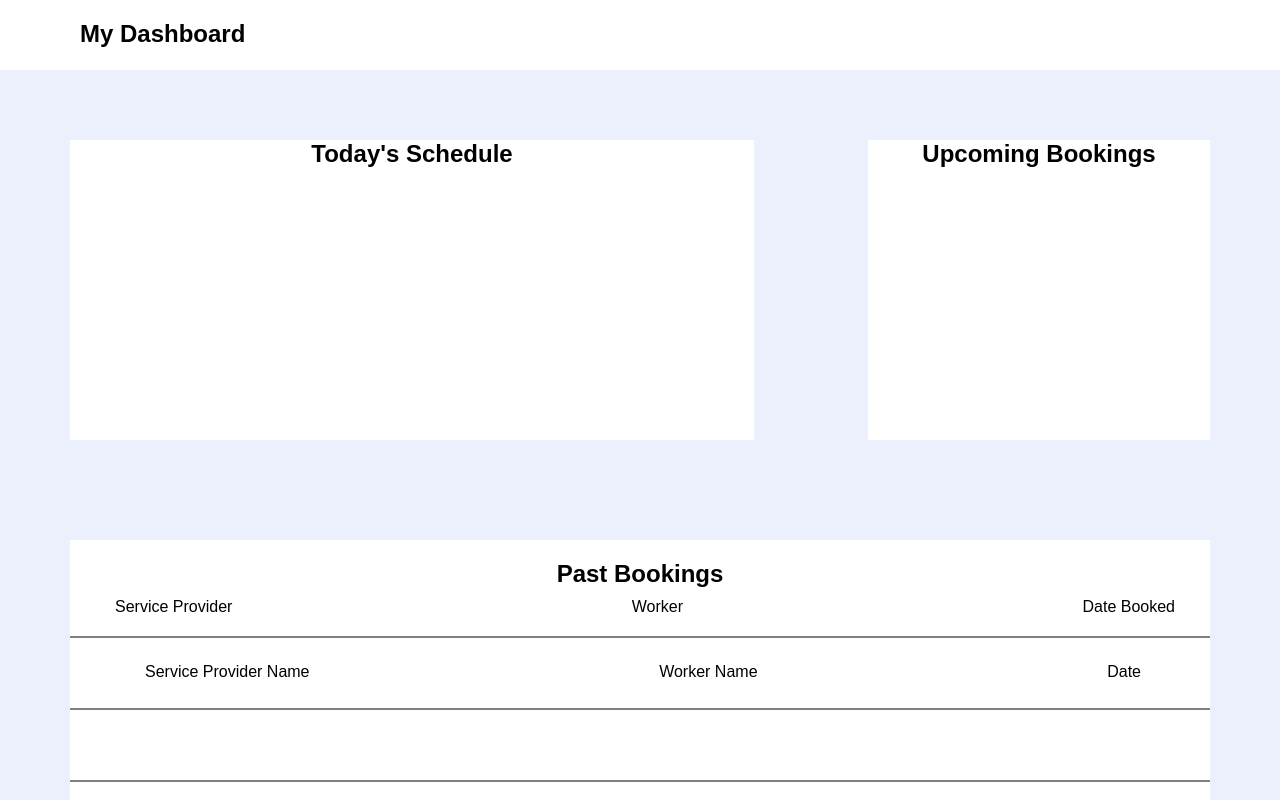
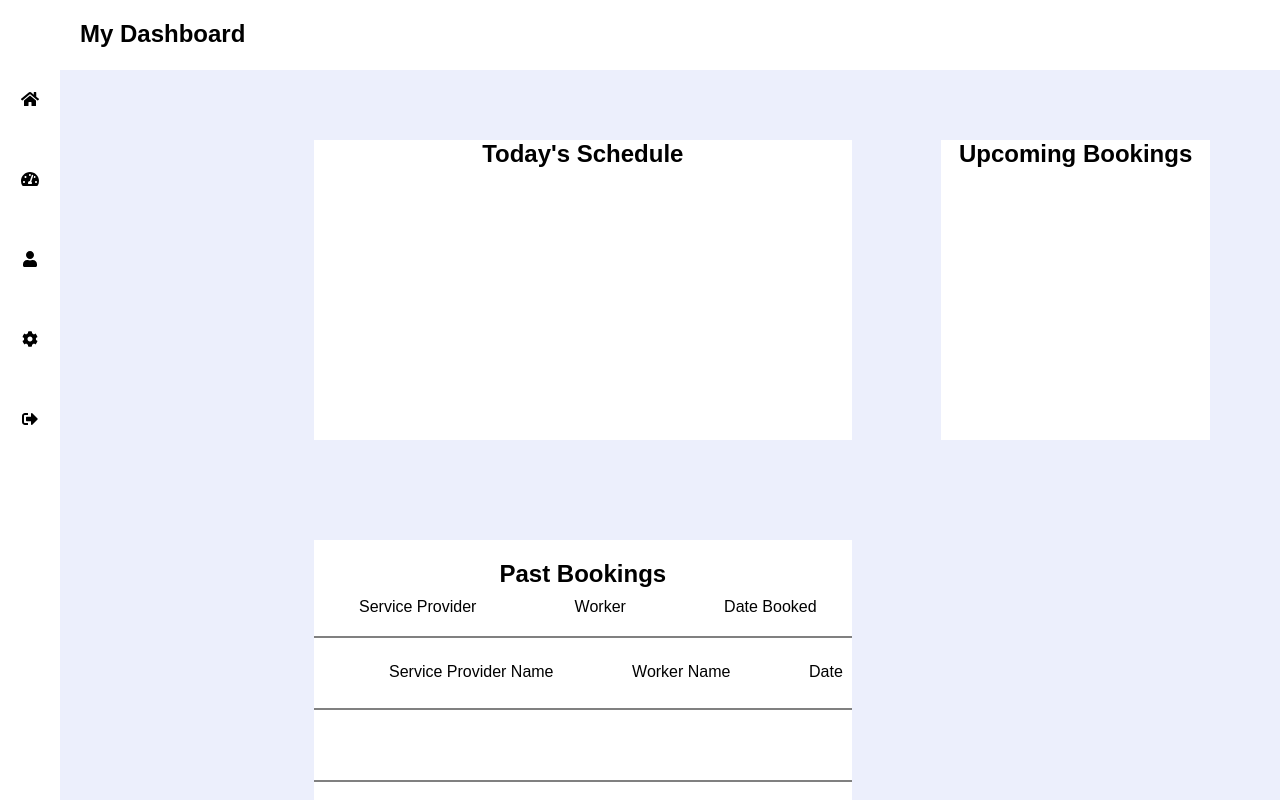
Before and after one commit to RMIT-SEPT/majorproject-5-wed-16-30-7, a React (Create React App) app in the folder FrontEnd/agme-app/: page /dashboard in a window 1280 px wide. Shown: the top 800 px of the page. Built offline with nearby package versions, Linux system fonts and the light colour scheme.

Commit message:
nav bar added

```diff
--- a/FrontEnd/agme-app/package.json
+++ b/FrontEnd/agme-app/package.json
@@ -3,6 +3,9 @@
   "version": "0.1.0",
   "private": true,
   "dependencies": {
+    "@fortawesome/fontawesome-svg-core": "^1.2.30",
+    "@fortawesome/free-solid-svg-icons": "^5.14.0",
+    "@fortawesome/react-fontawesome": "^0.1.11",
     "@testing-library/jest-dom": "^4.2.4",
     "@testing-library/react": "^9.5.0",
     "@testing-library/user-event": "^7.2.1",
--- a/FrontEnd/agme-app/src/App.js
+++ b/FrontEnd/agme-app/src/App.js
@@ -1,6 +1,7 @@
 import React from 'react';
 import './App.css';
 import { BrowserRouter as Router, Route, Switch } from 'react-router-dom';
+import "./Components/FontAwesomeIcons/FontAwesomeIcons"
 import LoginForm from './Components/LoginForm';
 import Dashboard from './Components/Dashboard';
 
--- a/FrontEnd/agme-app/src/Components/Dashboard.js
+++ b/FrontEnd/agme-app/src/Components/Dashboard.js
@@ -1,5 +1,6 @@
 import React from 'react';
 import './Dashboard.scss';
+import NavBar from './Layouts/NavBar.js'
 
 class Dashboard extends React.Component {
     render() {
@@ -8,6 +9,10 @@ class Dashboard extends React.Component {
                 <section className="Header">
                     <h1>My Dashboard</h1>
                 </section>
+
+
+                <div className="container">
+                    <NavBar />
                     <section className="content-area">
                         <div className="top-container">
                             <div className="todays-bookings">
@@ -56,7 +61,7 @@ class Dashboard extends React.Component {
 
                         </div>
                     </section>
-
+                </div>
             </div>
         )
     }
--- a/FrontEnd/agme-app/src/Components/Dashboard.scss
+++ b/FrontEnd/agme-app/src/Components/Dashboard.scss
@@ -1,7 +1,7 @@
 .Header{
     background: #fff;
     height: 70px;
-
+    width: 100%;
 
     h1{
         text-align: left;
@@ -13,8 +13,11 @@
 
 .content-area{
     padding: 70px;
+    float: right;
+    width: 70%;
+}
 
-}
+
 
 .top-container{
     display: flex;
@@ -37,7 +40,7 @@
 .past-bookings{
     margin-top: 100px;
     height: 400px;
-    width: 100%;
+    width: 60%;
     background: #fff;
 }
 
--- /dev/null
+++ b/FrontEnd/agme-app/src/Components/FontAwesomeIcons/FontAwesomeIcons.js
@@ -0,0 +1,4 @@
+import { library } from '@fortawesome/fontawesome-svg-core';
+import { faHome, faCog, faUser, faTachometerAlt, faSignOutAlt } from '@fortawesome/free-solid-svg-icons';
+
+library.add(faHome, faCog, faUser, faTachometerAlt, faSignOutAlt);
--- /dev/null
+++ b/FrontEnd/agme-app/src/Components/Layouts/NavBar.js
@@ -0,0 +1,45 @@
+import React from 'react';
+import './NavBar.scss';
+import { FontAwesomeIcon } from '@fortawesome/react-fontawesome';
+class NavBar extends React.Component {
+    render() {
+        return (
+            <section className="navigation">
+                <ul>
+                    <li>
+                        <div>
+                            <span className="icon"><FontAwesomeIcon icon="home" /></span>
+                            <span className="title">Home</span>
+                        </div>
+                    </li>
+                    <li>
+                        <div>
+                            <span className="icon"><FontAwesomeIcon className="fontAwesome" icon="tachometer-alt" /></span>
+                            <span className="title">Dashboard</span>
+                        </div>
+                    </li>
+                    <li>
+                        <div>
+                            <span className="icon"><FontAwesomeIcon className="fontAwesome" icon="user" /></span>
+                            <span className="title">Profile</span>
+                        </div>
+                    </li>
+                    <li>
+                        <div>
+                            <span className="icon"><FontAwesomeIcon className="fontAwesome" icon="cog" /></span>
+                            <span className="title">Settings</span>
+                        </div>
+                    </li>
+                    <li>
+                        <div>
+                            <span className="icon"><FontAwesomeIcon className="fontAwesome" icon="sign-out-alt" /></span>
+                            <span className="title">Logout</span>
+                        </div>
+                    </li>
+                </ul>
+            </section>
+        )
+    }
+}
+
+export default NavBar;
--- /dev/null
+++ b/FrontEnd/agme-app/src/Components/Layouts/NavBar.scss
@@ -0,0 +1,65 @@
+.navigation{
+    float: left;
+    background:#fff;
+    position: fixed;
+    width: 60px;
+    height: 100%;
+    transition: 0.5s;
+    overflow: hidden;
+
+    ul{
+        position: absolute;
+        top:0;
+        left: 0;
+        width: 100%;
+
+        li{
+            position: relative;
+            width: 100%;
+
+            div{
+                position: relative;
+                display: block;
+                width: 100%;
+                display: flex;
+
+            }
+        }
+
+        li:hover{
+            background: linear-gradient(to right, #93aedf,#b8d5d8);
+        }
+
+    }
+
+}
+
+.navigation:hover{
+    width: 20%;
+
+    .content-area{
+        width: 70%;
+    }
+}
+
+.icon{
+    position: relative;
+    display: block;
+    min-width: 60px;
+    line-height: 60px;
+    text-align: center;
+
+}
+.fontAwesomeIcon{
+    font-size: 24px;
+}
+
+.title{
+    position: relative;
+    display: block;
+    padding-top: 20px;
+    height: 60px;
+    text-align: start;
+    white-space: nowrap;
+    font-size: larger;
+}
```
Also changed, not shown: FrontEnd/agme-app/public/index.html (+4 -4 lines), FrontEnd/agme-app/src/App.css (line endings or trailing spaces), 1 other file (tests, documents, lock files or other folders). Lines whose indentation alone changed are shown as unchanged.
